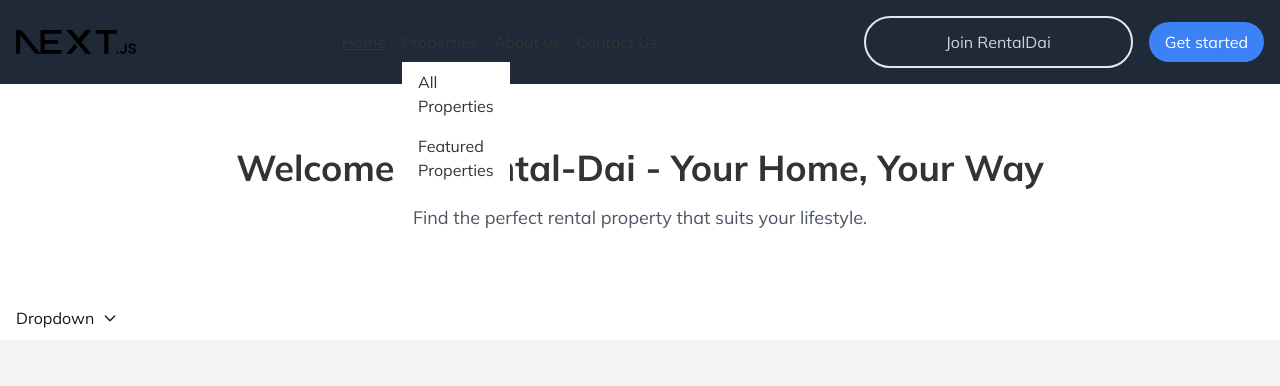
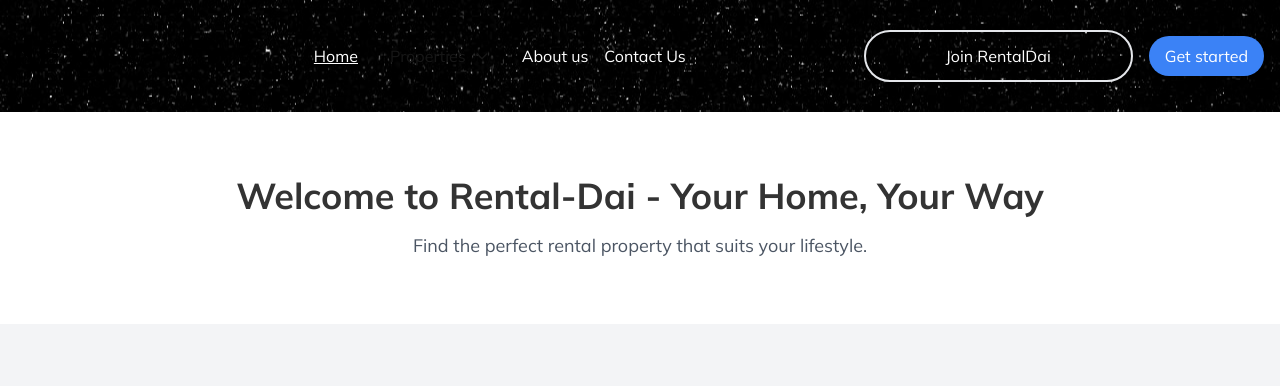
Before and after one commit to dippes10/rental-dai-frontend, a Next.js app: page / in a window 1280 px wide. Shown: the top 386 px of the page. Built offline with nearby package versions, Linux system fonts and the light colour scheme; grey boxes are pictures that could not be loaded.

Commit message:
fix: Bug: Header

```diff
--- a/components/Dropdown.tsx
+++ b/components/header/Dropdown.tsx
@@ -1,6 +1,6 @@
 import React, { useState, useCallback } from "react";
 import Link from "next/link";
-import { NavItemProps } from "../constants";
+import { NavItemProps } from "../../constants";
 
 interface DropdownProps {
   navItem: NavItemProps;
@@ -47,7 +47,7 @@ const Dropdown: React.FC<DropdownProps> = ({ navItem }) => {
           !isOpen ? "hidden" : ""
         } bg-white divide-y divide-gray-100 rounded-lg shadow w-44`}
       >
-        <ul className="py-2 text-sm text-gray-700">
+        <ul className="py-2 text-sm text-white"> {/* Change text-gray-700 to text-white */}
           {navItem.subNavItems?.map((subNavItem, index) => (
             <li key={index}>
               <Link
--- a/components/header/index.tsx
+++ b/components/header/index.tsx
@@ -1,8 +1,9 @@
-import React from 'react';
+import React, { useState, useCallback } from 'react';
 import Image from 'next/image';
 import Link from 'next/link';
-import router, { useRouter } from 'next/router';
+import { useRouter } from 'next/router';
 import Button from '../Button';
+import Dropdown from './Dropdown';
 
 // Import the Header object
 import { Header as HeaderData, NavItemProps } from '../../constants';
@@ -11,75 +12,82 @@ interface HeaderProps {
   HeaderNav: NavItemProps[];
 }
 
-const handleClick = () => {
-  router.push("/contact");
-  setShowMenu(true);
-};
-
 const Header: React.FC<HeaderProps> = () => {
+  const [showMenu, setShowMenu] = useState(false);
   const router = useRouter();
   // Use the Header object data
   const HeaderNav = HeaderData.HeaderNav;
 
+  const handleClick = () => {
+    router.push('/contact');
+    setShowMenu(false);
+  };
+
   return (
     <header>
-        <nav className="bg-gray-800 text-white p-4">
-          <div className="container mx-auto flex items-center justify-between">
+      <nav className="bg-brick text-white p-4 bgHeader">
+        <div className="container mx-auto flex items-center justify-between h-20 text-black">
           {/* Logo */}
           <Link href="/">
             <div className="flex items-center cursor-pointer">
-                <Image
-                  src="/next.svg"
-                  alt="Rental-Dai Logo"
-                  width={120}
-                  height={40}
-                />
+              <Image src="/next.svg" alt="Rental-Dai Logo" width={120} height={40} />
             </div>
           </Link>
+          <div className={`lg:hidden ${showMenu ? 'block' : 'hidden'}`}>
+            {/* Mobile menu button */}
+            <button
+              onClick={() => setShowMenu(!showMenu)}
+              className="text-white focus:outline-none"
+            >
+              {showMenu ? (
+                <svg
+                  className="w-6 h-6"
+                  fill="none"
+                  stroke="currentColor"
+                  viewBox="0 0 24 24"
+                  xmlns="http://www.w3.org/2000/svg"
+                >
+                  <path strokeLinecap="round" strokeLinejoin="round" strokeWidth="2" d="M6 18L18 6M6 6l12 12"></path>
+                </svg>
+              ) : (
+                <svg
+                  className="w-6 h-6"
+                  fill="none"
+                  stroke="currentColor"
+                  viewBox="0 0 24 24"
+                  xmlns="http://www.w3.org/2000/svg"
+                >
+                  <path strokeLinecap="round" strokeLinejoin="round" strokeWidth="2" d="M4 6h16M4 12h16m-7 6h7"></path>
+                </svg>
+              )}
+            </button>
+          </div>
           <div className="hidden lg:flex items-center space-x-4">
             {/* Render navigation links horizontally */}
             {HeaderNav.map((item) => (
               <div key={item.id} className="relative group">
+                {item.subNavItems ? (
+                  <Dropdown navItem={item} />
+                ) : (
                   <Link href={item.navLink}>
                     <div
                       className={`${
-                        router.pathname === item.navLink
-                          ? 'underline'
-                          : 'hover:underline'
-                      } cursor-pointer`}
+                        router.pathname === item.navLink ? 'underline' : 'hover:underline'
+                      } cursor-pointer text-white`}
                     >
                       {item.navItem}
                     </div>
                   </Link>
-                  {/* Render sub-navigation links if available */}
-                  {item.subNavItems && (
-                    <div className="lg:absolute left-0 mt-2 space-y-2 bg-white text-gray-700 lg:group-hover:block transition-all duration-300">
-                      {item.subNavItems.map((subItem) => (
-                        <Link key={subItem.id} href={subItem.navLink}>
-                          <div className="block px-4 py-2 hover:bg-gray-200">
-                            {subItem.navItem}
-                          </div>
-                        </Link>
-                      ))}
-                    </div>
                 )}
               </div>
             ))}
           </div>
           <div className="flex items-center">
             {/* Your login and signup buttons */}
-              <div
-                className="text-gray-300 hover:text-white mr-4 transition duration-300 cursor-pointer"
-              >
-                <Button
-                  type="outline"
-                  title="Join RentalDai"
-                  onClick={handleClick}
-                />
+            <div className="text-white hover:text-white mr-4 transition duration-300 cursor-pointer">
+              <Button type="outline" title="Join RentalDai" onClick={handleClick} />
             </div>
-              <div
-                className="bg-blue-500 hover:bg-blue-600 text-white py-2 px-4 rounded-full transition duration-300 cursor-pointer"
-              >
+            <div className="bg-blue-500 hover:bg-blue-600 text-white py-2 px-4 rounded-full transition duration-300 cursor-pointer">
               Get started
             </div>
           </div>
@@ -90,7 +98,3 @@ const Header: React.FC<HeaderProps> = () => {
 };
 
 export default Header;
-
-function setShowMenu(arg0: boolean) {
-  throw new Error('Function not implemented.');
-}
--- a/pages/index.tsx
+++ b/pages/index.tsx
@@ -2,7 +2,7 @@
 
 import React from "react";
 import Image from "next/image";
-import Dropdown from "../components/Dropdown";
+import Dropdown from "../components/header/Dropdown";
 import AppLayout from "../components/AppLayout";
 
 // Example founder's photo from Unsplash (replace with actual URL)
@@ -41,7 +41,7 @@ const HomePage: React.FC = () => {
             Find the perfect rental property that suits your lifestyle.
           </p>
         </div>
-        <Dropdown
+        {/* <Dropdown
           navItem={{
             id: 1,
             navItem: "Dropdown",
@@ -55,7 +55,7 @@ const HomePage: React.FC = () => {
               }
             ],
           }}
-        />
+        /> */}
       </section>
 
       {/* Founder's Message Section */}
--- a/styles/generic.scss
+++ b/styles/generic.scss
@@ -66,3 +66,11 @@ a {
 .font-bold {
   font-weight: bold;
 }
+
+
+
+.bgHeader{
+  background-image: url('../public/bg-header.jpg');
+  background-size: auto;
+  background-position: 100% 51%;
+}
```
Also changed, not shown: public/bg-header.jpg (added). Lines whose indentation alone changed are shown as unchanged.
